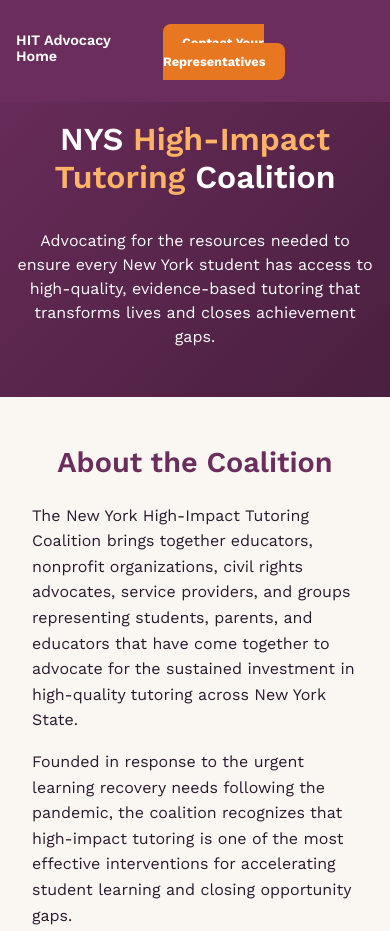
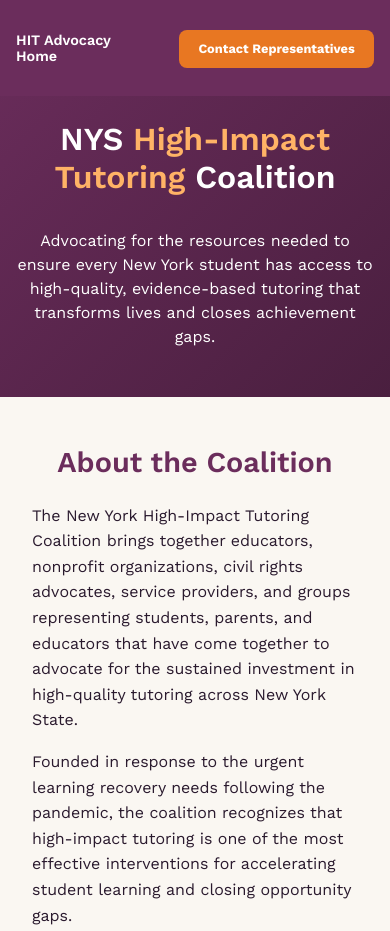
Before and after one commit to avalehner/hit-advocacy, a website: page public/index.html in a window 390 px wide. Shown: the top 931 px of the page. Drawn offline with nearby package versions, Linux system fonts and the light colour scheme.

Commit message:
mobile styling updates

```diff
--- a/public/index.css
+++ b/public/index.css
@@ -836,15 +836,15 @@
   .nav-container {
     padding: 2rem 1rem;
     flex-direction: row;
-    gap: 1rem;
-    align-items: flex-start;
+    /* gap: 1rem; */
+    align-items: center;
   }
 
   .nav-links {
     gap: 1rem;
     font-size: 0.9rem;
-    /* max-width: 100px;  */
-    /* white-space: normal;  */
+    max-width: 100px;
+    white-space: normal;
   }
 
   .nav-links a {
@@ -857,8 +857,13 @@
   .nav-button {
     padding: 0.7rem 1.2rem;
     font-size: 0.8rem;
-    width: 100%;
+    max-width: 100px;
     text-align: center;
+    white-space: normal;
+  }
+
+  .hide-on-mobile {
+    display: none;
   }
 
   /* Hero Section */
--- a/public/index.html
+++ b/public/index.html
@@ -14,7 +14,7 @@
             <!-- <li><a href="impact.html">Impact</a></li> -->
           </ul>
         <div>
-           <a class="nav-button" href="take-action.html">Contact Your Representatives</a>
+           <a class="nav-button" href="take-action.html">Contact <span class="hide-on-mobile">Your</span>Representatives</a>
         </div>
       </div>
     </nav>
```
Also changed, not shown: public/take-action.html (+1 -1 lines).
